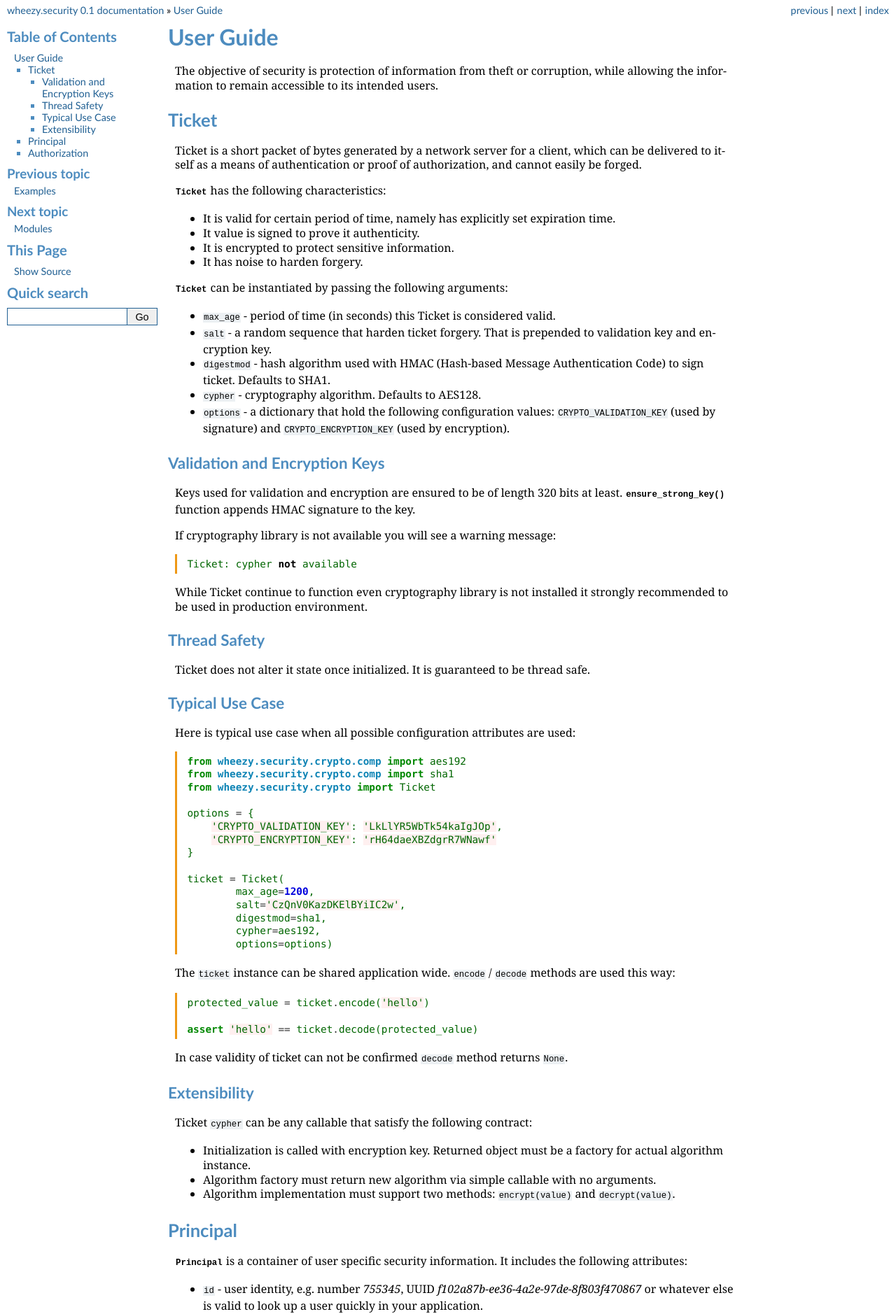
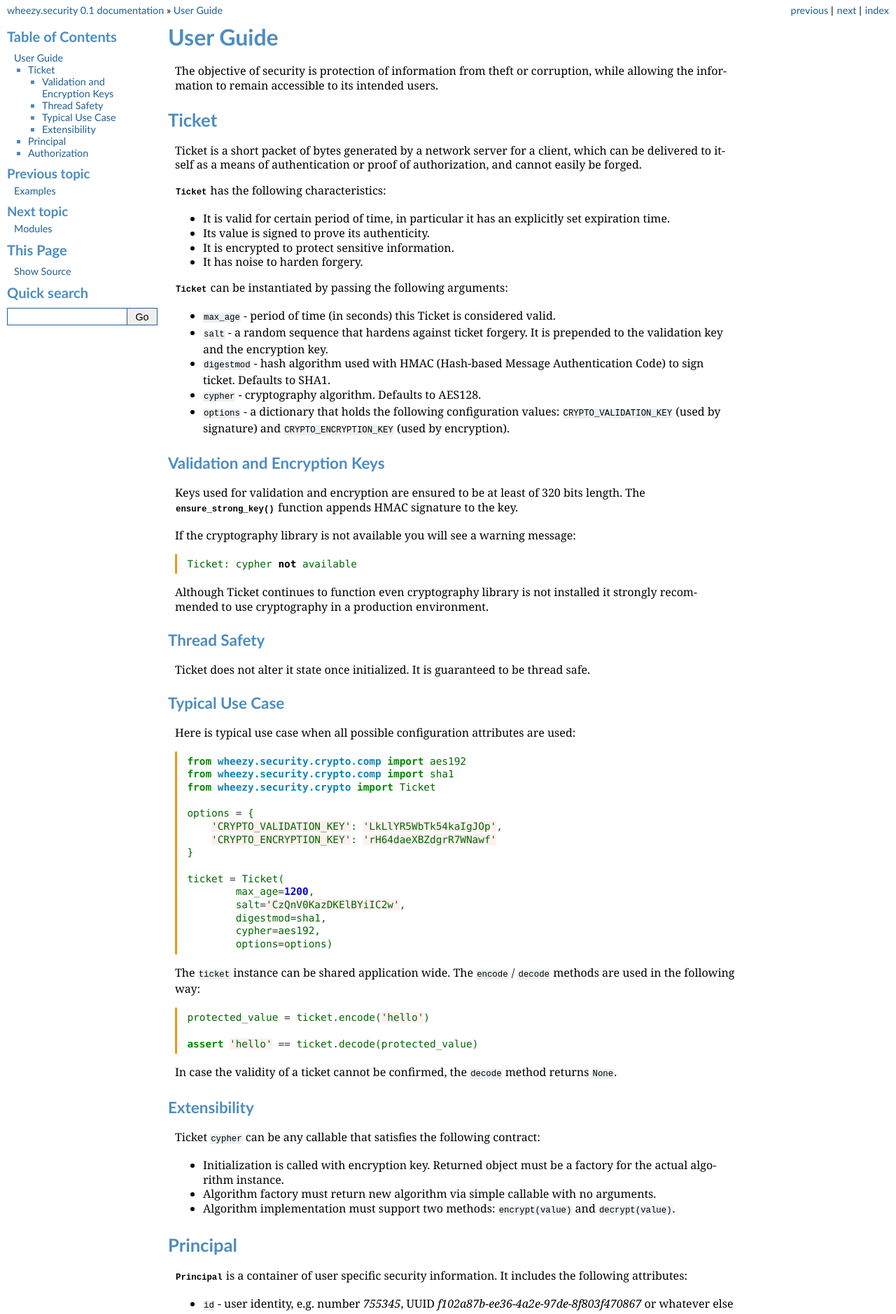
Before and after one commit to akornatskyy/wheezy.security, a Sphinx documentation site: the page built from doc/userguide.rst, in a window 1280 px wide. Shown: the top 1878 px of the page at 70% size. Built offline with Sphinx 7.4.7, drawn with Linux system fonts in a browser that asks for light colours; some of the changed text lies outside the part shown.

Commit message:
examuser_00: readability

```diff
--- a/doc/examples.rst
+++ b/doc/examples.rst
@@ -3,7 +3,7 @@
 ========
 
 We start with a simple example. Before we proceed
-let setup `virtualenv`_ environment::
+let's setup a `virtualenv`_ environment::
 
     $ virtualenv env
     $ env/bin/easy_install wheezy.security[pycrypto]
--- a/doc/userguide.rst
+++ b/doc/userguide.rst
@@ -15,9 +15,9 @@
 :py:class:`~wheezy.security.crypto.ticket.Ticket` has the following
 characteristics:
 
-* It is valid for certain period of time, namely has explicitly set expiration
+* It is valid for certain period of time, in particular it has an explicitly set expiration
   time.
-* It value is signed to prove it authenticity.
+* Its value is signed to prove its authenticity.
 * It is encrypted to protect sensitive information.
 * It has noise to harden forgery.
 
@@ -25,28 +25,28 @@
 by passing the following arguments:
 
 * ``max_age`` - period of time (in seconds) this Ticket is considered valid.
-* ``salt`` - a random sequence that harden ticket forgery. That is prepended
-  to validation key and encryption key.
+* ``salt`` - a random sequence that hardens against ticket forgery. It is prepended
+  to the validation key and the encryption key.
 * ``digestmod`` - hash algorithm used with HMAC (Hash-based Message
   Authentication Code) to sign ticket. Defaults to SHA1.
 * ``cypher`` - cryptography algorithm. Defaults to AES128.
-* ``options`` - a dictionary that hold the following configuration values:
+* ``options`` - a dictionary that holds the following configuration values:
   ``CRYPTO_VALIDATION_KEY`` (used by signature) and
   ``CRYPTO_ENCRYPTION_KEY`` (used by encryption).
 
 Validation and Encryption Keys
 ~~~~~~~~~~~~~~~~~~~~~~~~~~~~~~
 
-Keys used for validation and encryption are ensured to be of length 320 bits at
-least. :py:meth:`~wheezy.security.crypto.ticket.ensure_strong_key` function
+Keys used for validation and encryption are ensured to be at least of 320 bits length.
+The :py:meth:`~wheezy.security.crypto.ticket.ensure_strong_key` function
 appends HMAC signature to the key.
 
-If cryptography library is not available you will see a warning message::
+If the cryptography library is not available you will see a warning message::
 
     Ticket: cypher not available
 
-While Ticket continue to function even cryptography library is not installed
-it strongly recommended to be used in production environment.
+Although Ticket continues to function even cryptography library is not installed
+it strongly recommended to use cryptography in a production environment.
 
 Thread Safety
 ~~~~~~~~~~~~~
@@ -75,23 +75,23 @@
             cypher=aes192,
             options=options)
 
-The ``ticket`` instance can be shared application wide. ``encode`` /
-``decode`` methods are used this way::
+The ``ticket`` instance can be shared application wide. The ``encode`` /
+``decode`` methods are used in the following way::
 
     protected_value = ticket.encode('hello')
 
     assert 'hello' == ticket.decode(protected_value)
 
-In case validity of ticket can not be confirmed ``decode`` method returns
+In case the validity of a ticket cannot be confirmed, the ``decode`` method returns
 ``None``.
 
 Extensibility
 ~~~~~~~~~~~~~
 
-Ticket ``cypher`` can be any callable that satisfy the following contract:
+Ticket ``cypher`` can be any callable that satisfies the following contract:
 
 * Initialization is called with encryption key. Returned object must be a
-  factory for actual algorithm instance.
+  factory for the actual algorithm instance.
 * Algorithm factory must return new algorithm via simple callable with no
   arguments.
 * Algorithm implementation must support two methods: ``encrypt(value)``
@@ -123,18 +123,18 @@
 * ``dump`` - converts instance to a string.
 * ``load`` - reverse operation to ``dump``.
 
-You can use ``Ticket`` to secure ``Principal`` pass across network boundary.
-Combining them both you can introduce authentication/authorization cookie
+You can use ``Ticket`` to securely pass ``Principal`` across network boundaries.
+Combining them both you can introduce an authentication/authorization cookie
 to your application.
 
 Authorization
 -------------
 
-Authorization specify access rights to resources and provide access control
+Authorization specifies access rights to resources and provides access control
 in particular to your application.
 
 You are able to request authorization by decorating your method with
-:py:meth:`~wheezy.security.authorization.authorized`. Here is typical use
+:py:meth:`~wheezy.security.authorization.authorized`. Here is a typical use
 case::
 
     from wheezy.security import authorized
@@ -151,10 +151,10 @@
          def approve_transfer(self):
              return True
 
-Note that :py:meth:`~wheezy.security.authorization.authorized` decorator
-requires the object to supply ``principal`` attribute of type
+Note that the :py:meth:`~wheezy.security.authorization.authorized` decorator
+requires the object to supply a ``principal`` attribute of type
 :py:class:`~wheezy.security.principal.Principal`.
 
-If caller is not authorized to perform requested operation
-:py:class:`~wheezy.security.errors.SecurityError` exception is raised.
+If a caller is not authorized to perform a requested operation,
+a :py:class:`~wheezy.security.errors.SecurityError` exception is raised.
 See :py:meth:`~wheezy.security.authorization.authorized` for more details.
```
Also changed, not shown: other parts of doc/examples.rst (+2 -2 lines).
